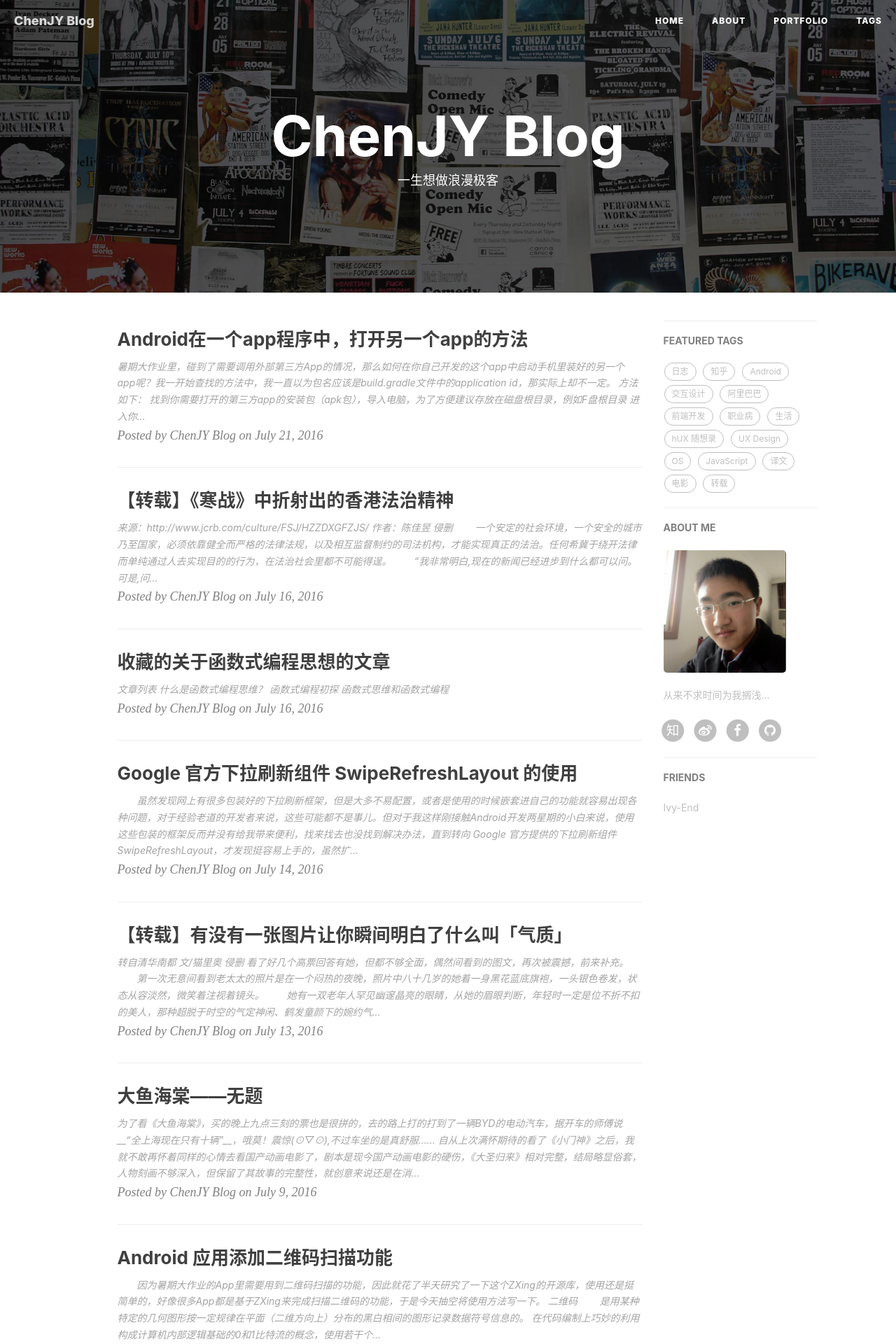
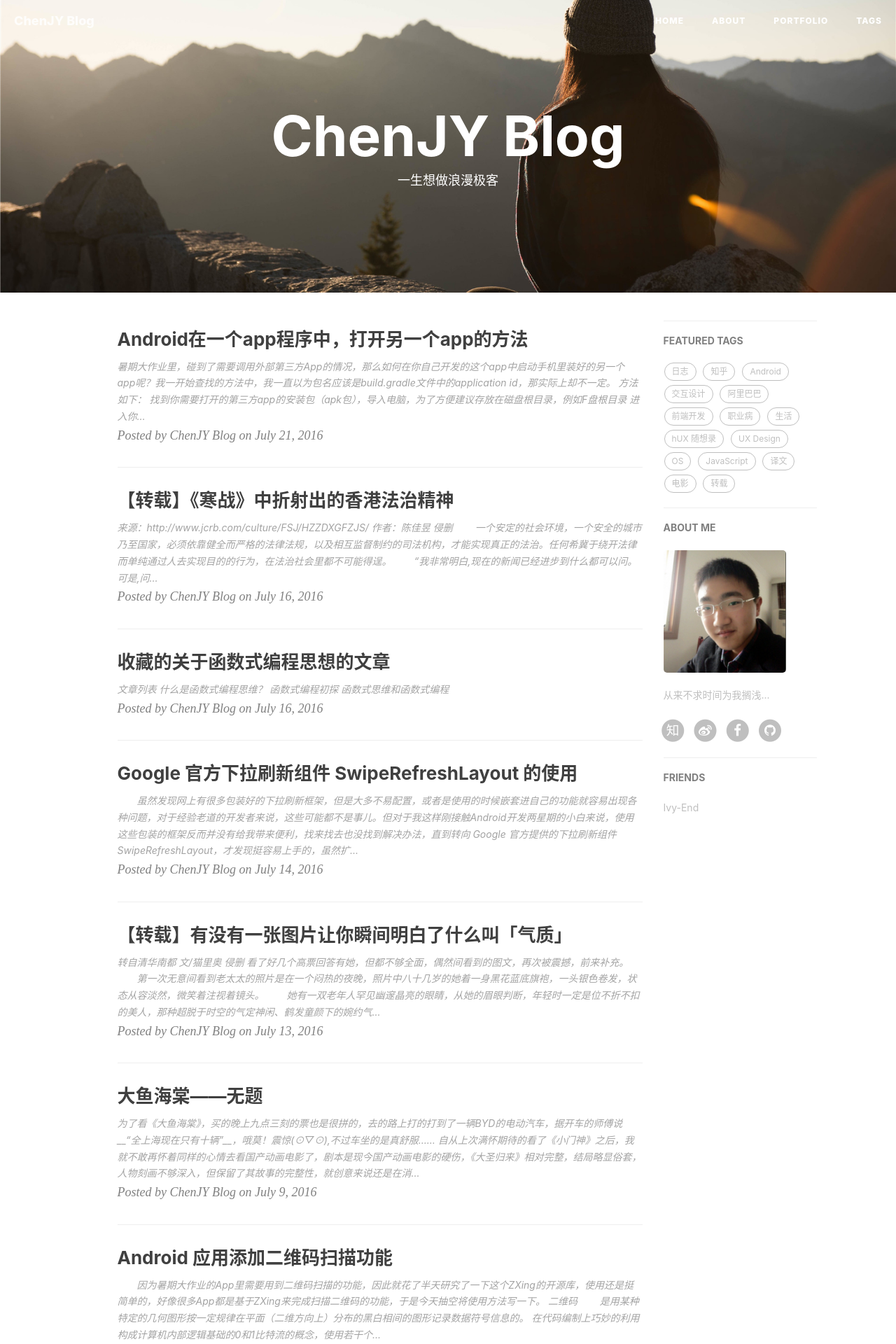
Before and after one commit to jiayangchen/jiayangchen.github.io, a Jekyll site: the page built from index.html, in a window 1280 px wide. Shown: the top 1920 px of the page at 70% size. Built offline with Jekyll 4.4.1, drawn with Linux system fonts in a browser that asks for light colours; nearby versions of some CDN libraries; the list of posts is cut into pages by our own code.

Commit message:
2016-09-23

```diff
--- a/_config.yml
+++ b/_config.yml
@@ -1,7 +1,7 @@
 # Site settings
 title: ChenJY Blog
-SEOTitle:
-header-img: img/home-bg.jpg
+SEOTitle: ChenJY Blog
+header-img: img/home_bg.jpg
 email: jiayangchen@sjtu.edu.cn
 description: ""
 keyword: "jiayangchen,blog,博客, 个人网站, 互联网,软件,Android"
```
Also changed, not shown: img/home_bg.jpg (added).
